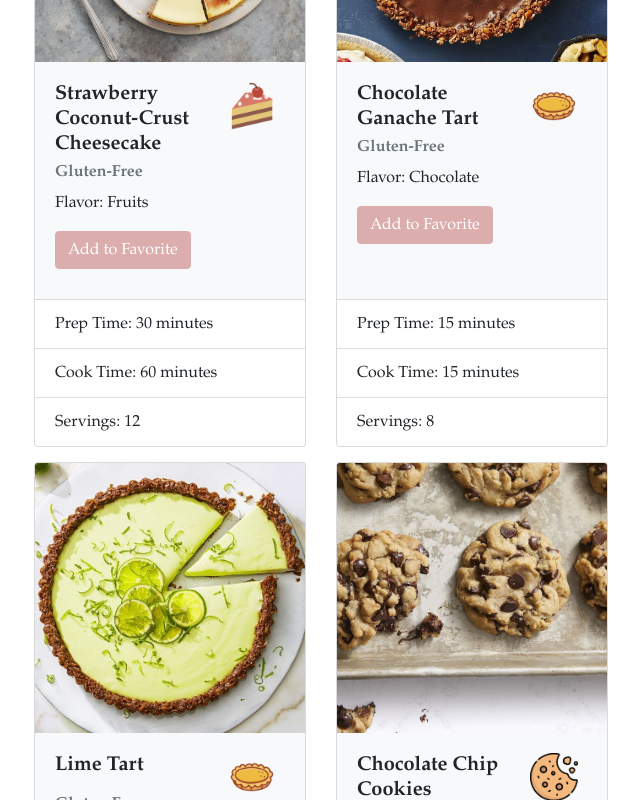
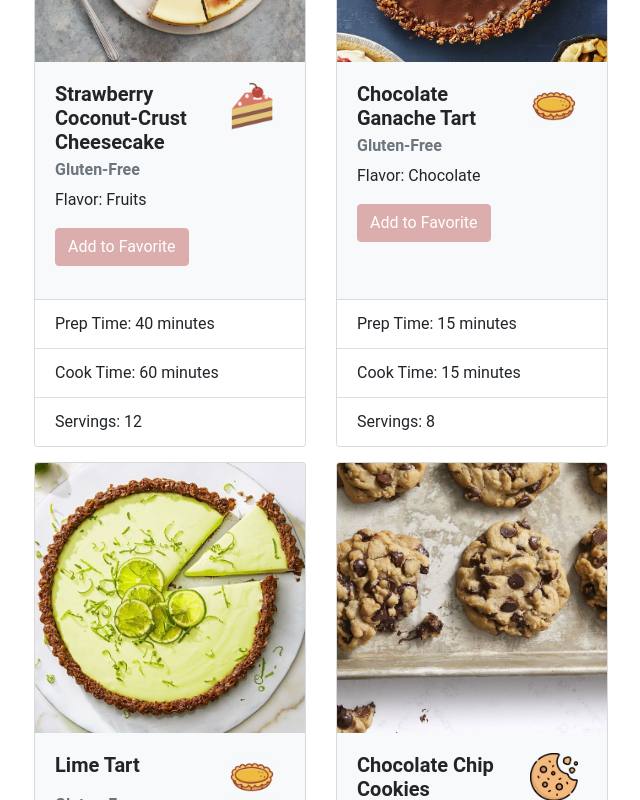
Before and after one commit to yli153/recipe-app, a React (Create React App) app: page / in a window 1280 px wide. Shown: the part 2716-3516 px from the top of the page, without its empty margins (16-656 px from the left). Built offline with nearby package versions, Linux system fonts and the light colour scheme.

Commit message:
multiple sorting

```diff
--- a/src/App.js
+++ b/src/App.js
@@ -12,14 +12,14 @@ const productList=[
   {name: "Strawberry Oatmeal Cookies", prep: 15, cook: 15, diet: "Normal", type: "Cookie", flavor: "Fruits", servings: 24, img: 'recipes/oatmeal_cookies.jpg'},
   {name: "Old-Fashioned Peach Pie", prep: 45, cook: 60, diet: "Normal", type: "Pie", flavor: "Fruits", servings: 8, img: 'recipes/peach_pie.jpg'},
   {name: "Red Velvet White Chocolate Chip Cookies", prep: 30, cook: 21, diet: "Normal", type: "Cookie", flavor: "Chocolate", servings: 22, img: 'recipes/velvet_cookies.jpg'},
-  {name: "Strawberry Coconut-Crust Cheesecake", prep: 30, cook: 60, diet: "Gluten-Free", type: "Cake", flavor: "Fruits", servings: 12, img: 'recipes/gf_cheesecake.jpg'},
+  {name: "Strawberry Coconut-Crust Cheesecake", prep: 40, cook: 60, diet: "Gluten-Free", type: "Cake", flavor: "Fruits", servings: 12, img: 'recipes/gf_cheesecake.jpg'},
   {name: "Chocolate Ganache Tart", prep: 15, cook: 15, diet: "Gluten-Free", type: "Tart", flavor: "Chocolate", servings: 8, img: 'recipes/gf_choco_tart.jpg'},
-  {name: "Lime Tart", prep: 15, cook: 20, diet: "Gluten-Free", type: "Tart", flavor: "Fruits", servings: 12, img: 'recipes/gf_lime_tart.jpg'},
+  {name: "Lime Tart", prep: 30, cook: 20, diet: "Gluten-Free", type: "Tart", flavor: "Fruits", servings: 12, img: 'recipes/gf_lime_tart.jpg'},
   {name: "Chocolate Chip Cookies", prep: 15, cook: 20, diet: "Vegan", type: "Cookie", flavor: "Chocolate", servings: 24, img: 'recipes/vegan_choco_cookie.jpg'},
   {name: "Cinnamon Apple Cake", prep: 20, cook: 45, diet: "Vegan", type: "Cake", flavor: "Fruits", servings: 12, img: 'recipes/vegan_apple_cake.PNG'},
-  {name: "Banana Cream Pie", prep: 440, cook: 40, diet: "Vegan", type: "Pie", flavor: "Fruits", servings: 8, img: 'recipes/vegan_banana_pie.jpg'},
+  {name: "Banana Cream Pie", prep: 60, cook: 40, diet: "Vegan", type: "Pie", flavor: "Fruits", servings: 8, img: 'recipes/vegan_banana_pie.jpg'},
   {name: "Chocolate Lava Cake", prep: 15, cook: 40, diet: "Keto", type: "Cake", flavor: "Chocolate", servings: 12, img: 'recipes/keto_choco_cake.jpg'},
-  {name: "Pumpkin Cheesecake", prep: 10, cook: 80, diet: "Keto", type: "Cake", flavor: "Vegetables", servings: 16, img: 'recipes/keto_pumpkin_cheesecake.jpg'},
+  {name: "Pumpkin Cheesecake", prep: 20, cook: 80, diet: "Keto", type: "Cake", flavor: "Vegetables", servings: 16, img: 'recipes/keto_pumpkin_cheesecake.jpg'},
   {name: "Pumpkin Pie", prep: 15, cook: 45, diet: "Keto", type: "Pie", flavor: "Vegetables", servings: 16, img: 'recipes/keto_pumpkin_pie.jpg'}
 ]
 
--- a/src/FilteredList.js
+++ b/src/FilteredList.js
@@ -8,7 +8,10 @@ class FilteredList extends Component {
         this.state = {
             diet: "All",
             type: "All",
-            flavor: "All"
+            flavor: "All",
+            prep: "Select",
+            cook: "Select",
+            servings: "Select"
         };
     }
     onSelectFilterDiet = event => {
@@ -54,11 +57,29 @@ class FilteredList extends Component {
             return false;
         }
     };
+
+    onSelectSortPrep = event => {
+        this.setState ({
+            prepTime: event
+        })
+    }
+
+    sortPrep = (a, b) => {
+        if (this.state.prepTime === "ShortFirst") {
+            return a.prep - b.prep;
+        } else if (this.state.prepTime === "LongFirst") {
+            return b.prep - a.prep;
+        } else {
+            return 0;
+        }
+    }
+
     render() {
         return (
             <div>
-            <TopBar onSelectFilterDiet={this.onSelectFilterDiet} onSelectFilterType={this.onSelectFilterType} onSelectFilterFlavor={this.onSelectFilterFlavor} />
-            <DisplayList list={this.props.list.filter(this.matchesFilterDiet).filter(this.matchesFilterType).filter(this.matchesFilterFlavor)}/>
+            <TopBar onSelectFilterDiet={this.onSelectFilterDiet} onSelectFilterType={this.onSelectFilterType} onSelectFilterFlavor={this.onSelectFilterFlavor}
+                    onSelectSortPrep={this.onSelectSortPrep} />
+            <DisplayList list={this.props.list.filter(this.matchesFilterDiet).filter(this.matchesFilterType).filter(this.matchesFilterFlavor).sort(this.sortPrep)}/>
             </div>
         );
     }
--- a/src/TopBar.js
+++ b/src/TopBar.js
@@ -44,9 +44,9 @@ class TopBar extends Component {
           <span class="category-color"><b>Sort by Prep Time:</b></span>
           <Nav className="mr-auto">
             <NavDropdown title="Select" id="basic-nav-dropdown">
-              <NavDropdown.Item href="#action/3.1">Select</NavDropdown.Item>
-              <NavDropdown.Item href="#action/3.2">Shortest to Longest</NavDropdown.Item>
-              <NavDropdown.Item href="#action/3.3">Longest to Shortest</NavDropdown.Item>
+              <NavDropdown.Item eventKey="Select" onSelect={this.props.onSelectSortPrep}>Select</NavDropdown.Item>
+              <NavDropdown.Item eventKey="ShortFirst" onSelect={this.props.onSelectSortPrep}>Shortest to Longest</NavDropdown.Item>
+              <NavDropdown.Item eventKey="LongFirst" onSelect={this.props.onSelectSortPrep}>Longest to Shortest</NavDropdown.Item>
             </NavDropdown>
           </Nav>
         </Navbar>
@@ -54,9 +54,9 @@ class TopBar extends Component {
           <span class="category-color"><b>Sort by Cook Time:</b></span>
           <Nav className="mr-auto">
             <NavDropdown title="Select" id="basic-nav-dropdown">
-              <NavDropdown.Item href="#action/3.1">Select</NavDropdown.Item>
-              <NavDropdown.Item href="#action/3.2">Shortest to Longest</NavDropdown.Item>
-              <NavDropdown.Item href="#action/3.3">Longest to Shortest</NavDropdown.Item>
+              <NavDropdown.Item>Select</NavDropdown.Item>
+              <NavDropdown.Item>Shortest to Longest</NavDropdown.Item>
+              <NavDropdown.Item>Longest to Shortest</NavDropdown.Item>
             </NavDropdown>
           </Nav>
         </Navbar>
@@ -64,9 +64,9 @@ class TopBar extends Component {
           <span class="category-color"><b>Sort by Servings:</b></span>
           <Nav className="mr-auto">
             <NavDropdown title="Select" id="basic-nav-dropdown">
-              <NavDropdown.Item href="#action/3.1">Select</NavDropdown.Item>
-              <NavDropdown.Item href="#action/3.2">Fewest to Greatest</NavDropdown.Item>
-              <NavDropdown.Item href="#action/3.3">Greatest to Fewest</NavDropdown.Item>
+              <NavDropdown.Item>Select</NavDropdown.Item>
+              <NavDropdown.Item>Fewest to Greatest</NavDropdown.Item>
+              <NavDropdown.Item>Greatest to Fewest</NavDropdown.Item>
             </NavDropdown>
           </Nav>
         </Navbar>
--- a/src/index.css
+++ b/src/index.css
@@ -20,7 +20,7 @@ code {
 
 
 main {
-  font-family: "Book Antiqua", Arial, Helvetica, sans-serif;
+  font-family: "Roboto", Arial, Helvetica, sans-serif;
   margin: 0 auto;
   padding: 30px 50px 0 50px;
   background-color: white;
```
